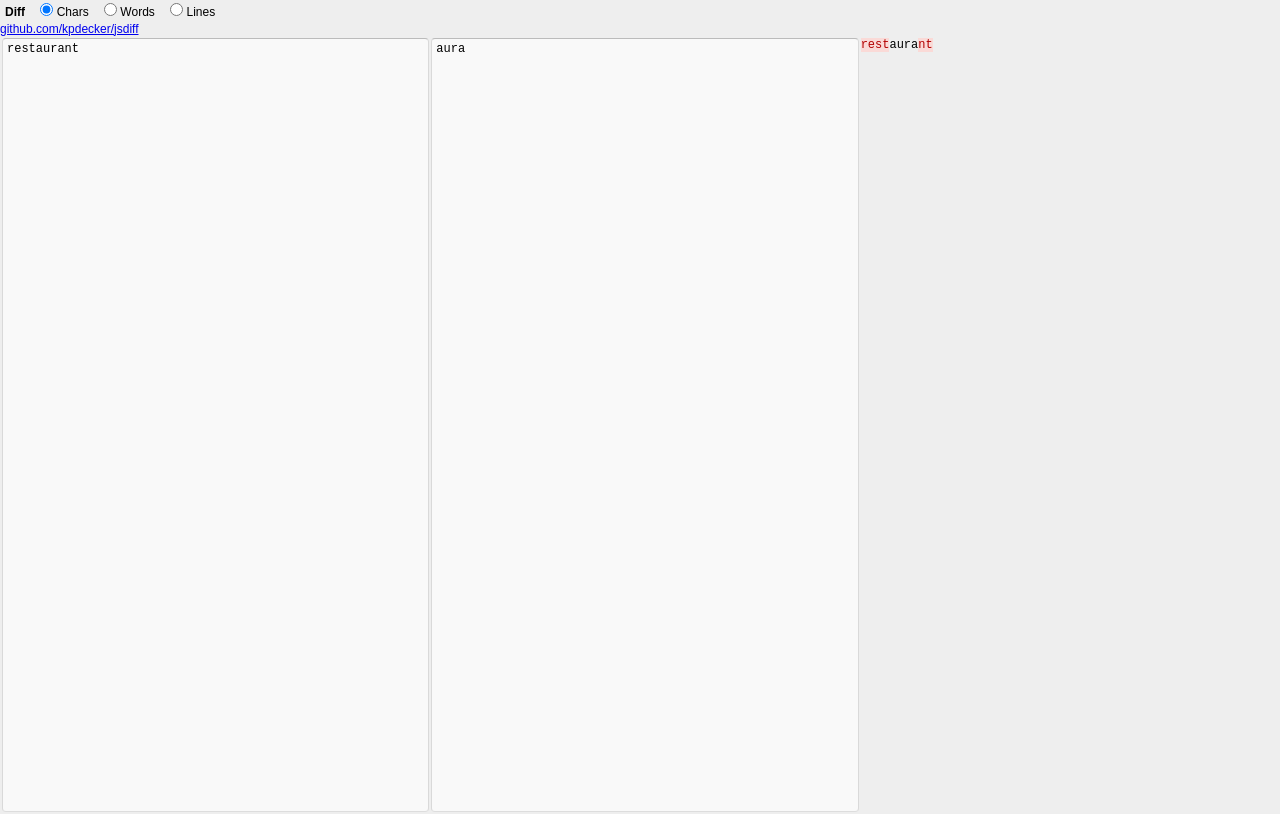
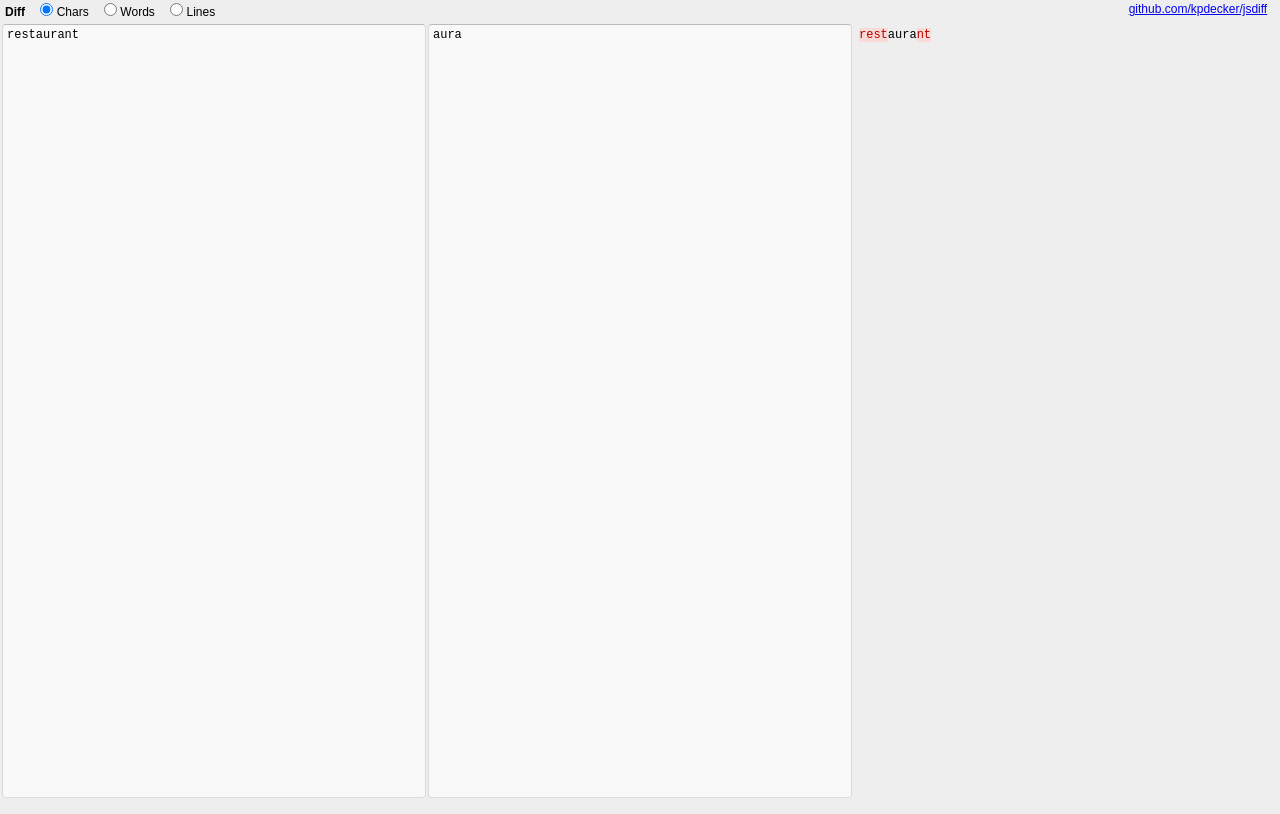
Before and after one commit to kpdecker/jsdiff, a website: page index.html in a window 1280 px wide. Drawn offline with Linux system fonts and the light colour scheme.

Commit message:
Polish pixels.

```diff
--- a/style.css
+++ b/style.css
@@ -21,6 +21,8 @@ table {
 }
 td {
 	width: 33%;
+	padding: 3px 4px;
+	border: 1px solid transparent;
 	vertical-align: top;
 	font: 1em monospace;
 	text-align: left;
@@ -53,13 +55,15 @@ ins {
 	margin-left: 1em;
 }
 
+.source {
+	position: absolute;
+	right: 1%;
+	top: .2em;
+}
+
 [contentEditable] {
 	background: #F9F9F9;
-	border-top: 1px solid #BBB;
-	border-left: 1px solid #D9D9D9;
-	border-right: 1px solid #D9D9D9;
-	border-bottom: 1px solid #DDD;
-	padding: 3px 4px;
+	border-color: #BBB #D9D9D9 #DDD;
 	border-radius: 4px;
 	-webkit-user-modify: read-write-plaintext-only;
 	outline: none;
```
